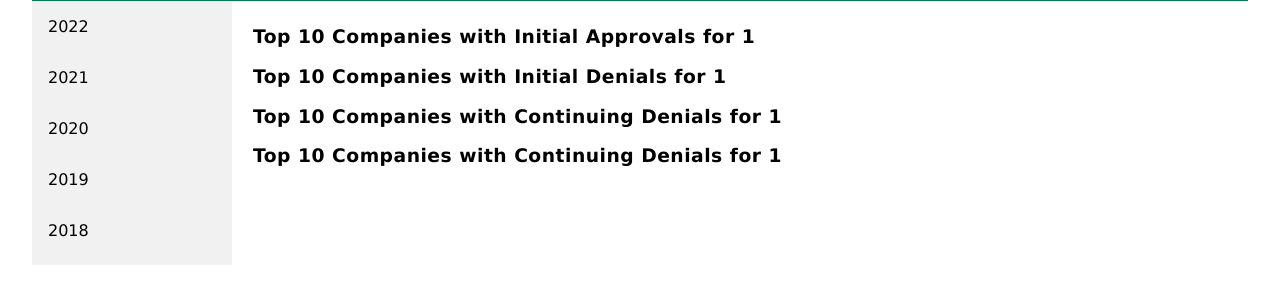
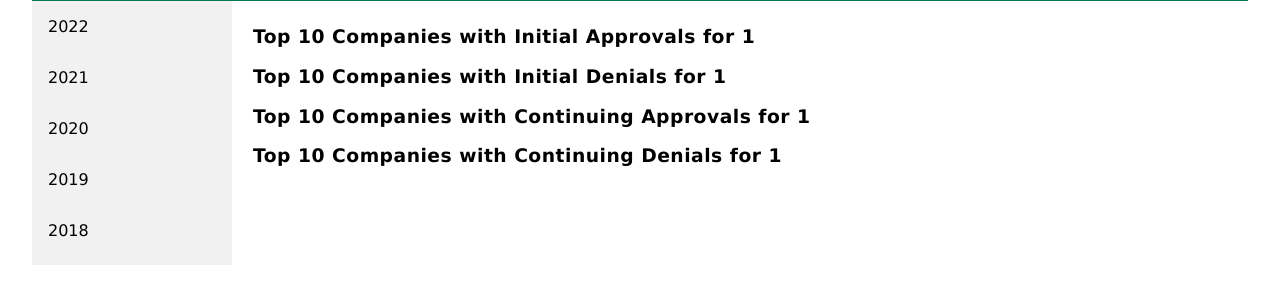
Before and after one commit to CS-257-S22/team-project-team-jbsy, a Flask app: page /ranking/year/1 in a window 1280 px wide. Shown: the part 158-456 px from the top of the page. Run offline with Flask 2, Linux system fonts and the light colour scheme; data that the repository does not hold is empty; some libraries are stand-ins or nearby versions.

Commit message:
Revise Typo

```diff
--- a/backEnd/templates/ranking.html
+++ b/backEnd/templates/ranking.html
@@ -50,7 +50,7 @@
                 {% endfor %}
             </ol>
 
-            <h3> Top 10 Companies with Continuing Denials for {{year}}</h3>
+            <h3> Top 10 Companies with Continuing Approvals for {{year}}</h3>
             <ol>
                 {% for company in continuingApprovalsRanking: %}
                     <li><strong>{{ company.name }}</strong> => {{company.continuingApprovals}} Continuing Approvals</li>
```
